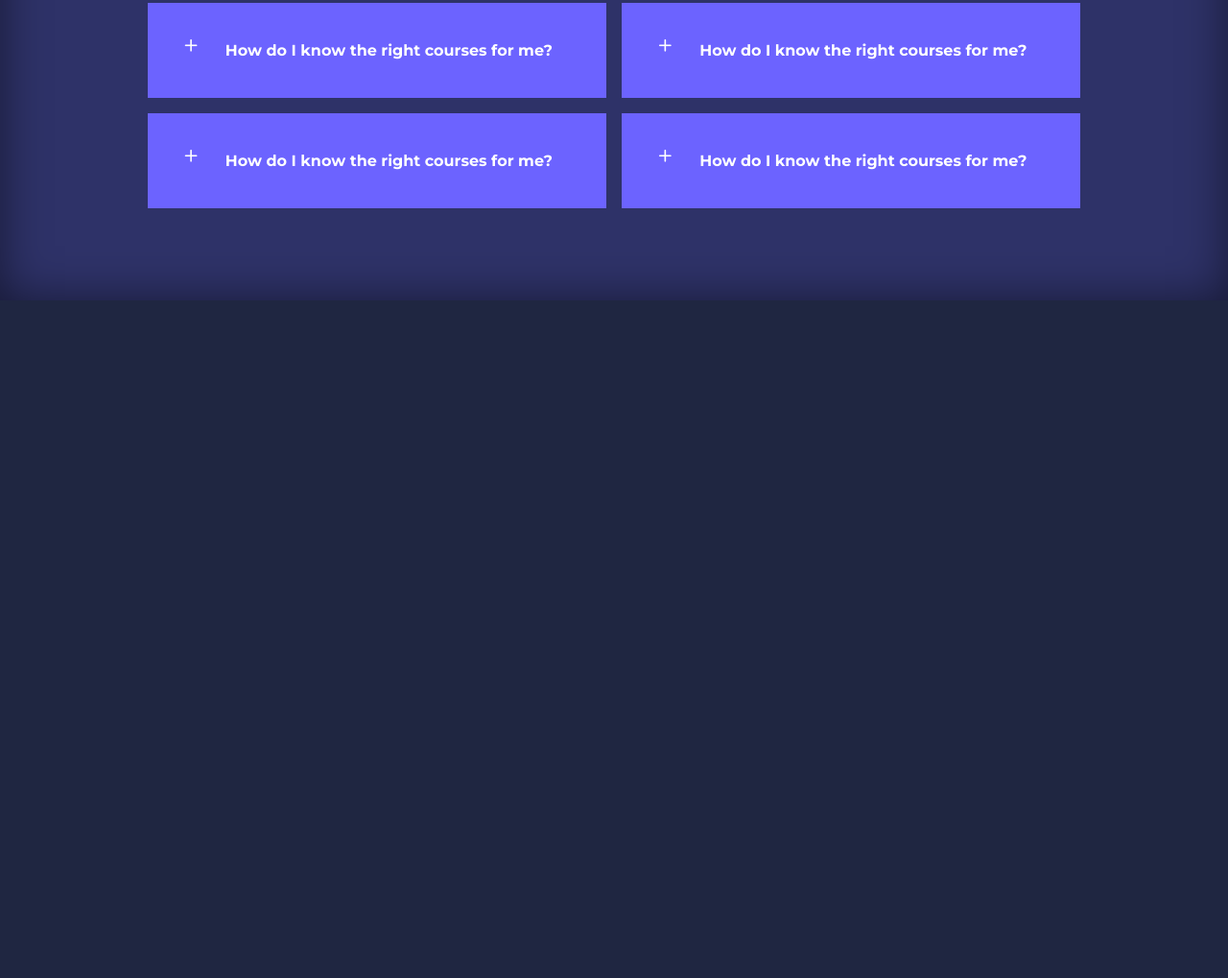
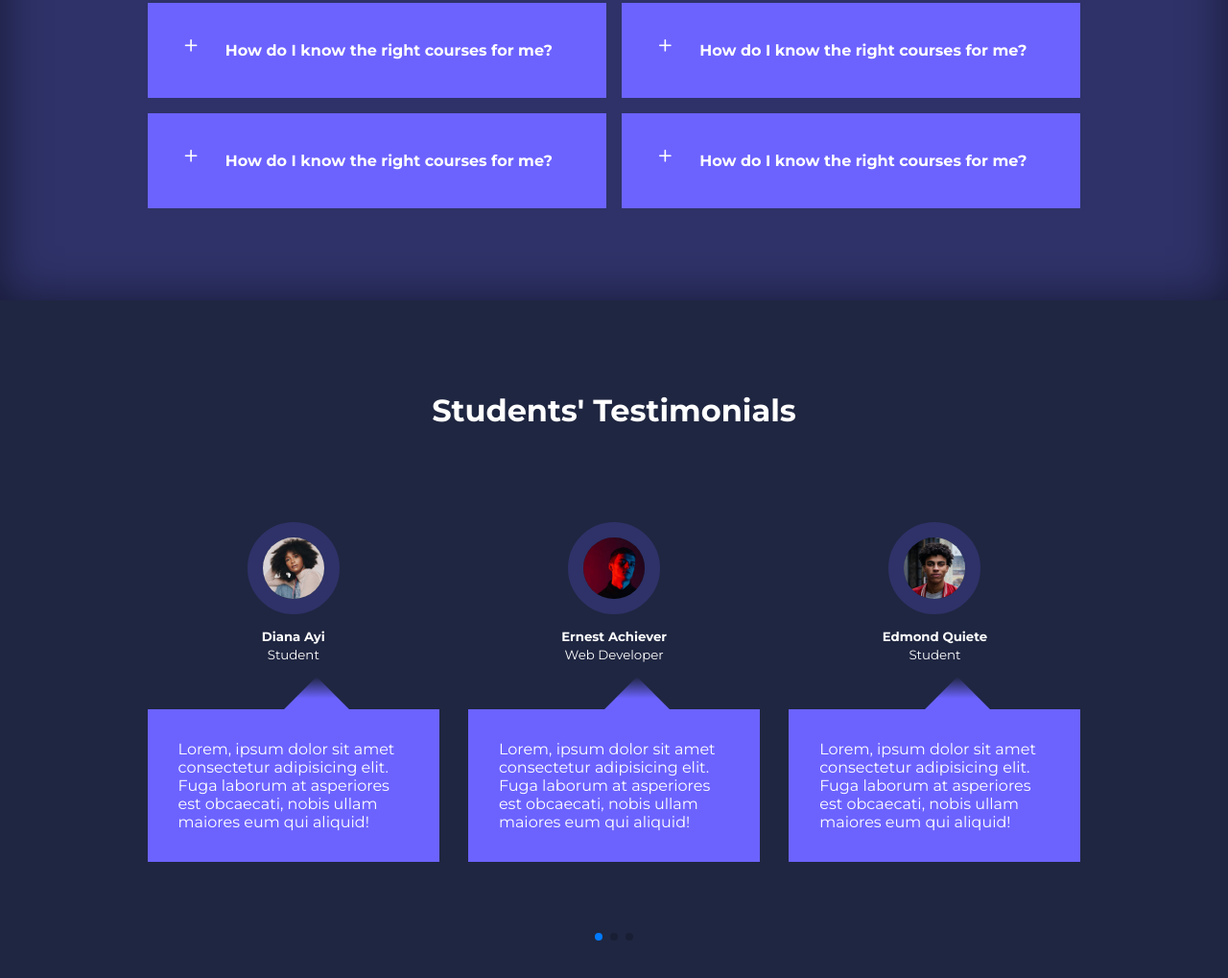
Before and after one commit to mriccelli75/education-multipage-site, a plain HTML site: page index.html in a window 1280 px wide. Shown: the part 2365-3384 px from the top of the page at 96% size. Before the commit the page ends 2678 px from the top, so only its background shows below. Drawn offline with nearby package versions, Linux system fonts and the light colour scheme.

Commit message:
testimonials slider

```diff
--- a/css/style.css
+++ b/css/style.css
@@ -269,3 +269,42 @@
 .faq.open p {
     display: block;
 }
+
+/* =================== Testimonials =========== */
+
+.testimonials__container {
+    overflow-x: hidden;
+    position: relative;
+    margin-bottom: 5rem;
+}
+.testimonial {
+    padding-top: 2rem;
+}
+.avatar {
+    width: 6rem;
+    height: 6rem;
+    border-radius: 50%;
+    overflow: hidden;
+    margin: 0 auto 1rem;
+    border: 1rem solid var(--color-bg1);
+}
+.testimonial__info {
+    text-align: center;
+}
+.testimonial__body {
+    background: var(--color-primary);
+    padding: 2rem;
+    margin-top: 3rem;
+    position: relative;
+}
+.testimonial__body::before {
+    content: "";
+    display: block;
+    background: linear-gradient(135deg, transparent, var(--color-primary), var(--color-primary),var(--color-primary));
+    width: 3rem;
+    height: 3rem;
+    position: absolute;
+    left: 50%;
+    top: -1.5rem;
+    transform: rotate(45deg);
+}
--- a/index.html
+++ b/index.html
@@ -11,6 +11,7 @@
     <link rel="preconnect" href="https://fonts.googleapis.com">
     <link rel="preconnect" href="https://fonts.gstatic.com" crossorigin>
     <link href="https://fonts.googleapis.com/css2?family=Montserrat:wght@300;400;600;700;800&family=Roboto:ital,wght@0,400;0,500;0,700;1,300&display=swap" rel="stylesheet">
+    <link rel="stylesheet" href="https://cdn.jsdelivr.net/npm/swiper@8/swiper-bundle.min.css"/>
     <!-- custom css -->
     <link rel="stylesheet" href="css/style.css">
 </head>
@@ -173,6 +174,77 @@
         </article>
     </div>
 </section>
+<!-- Testimonials section -->
+<section class="container testimonials__container mySwiper">
+    <h2>Students' Testimonials</h2>
+    <div class="swiper-wrapper">
+        <article class="testimonial swiper-slide">
+            <div class="avatar">
+                <img src="./images/avatar1.jpg" alt="">
+            </div>
+            <div class="testimonial__info">
+                <h5>Diana Ayi</h5>
+                <small>Student</small>
+            </div>
+            <div class="testimonial__body">
+                Lorem, ipsum dolor sit amet consectetur adipisicing elit. Fuga laborum at asperiores est obcaecati, nobis ullam maiores eum qui aliquid!
+            </div>
+        </article>
+        <article class="testimonial swiper-slide">
+            <div class="avatar">
+                <img src="./images/avatar2.jpg" alt="">
+            </div>
+            <div class="testimonial__info">
+                <h5>Ernest Achiever</h5>
+                <small>Web Developer</small>
+            </div>
+            <div class="testimonial__body">
+                Lorem, ipsum dolor sit amet consectetur adipisicing elit. Fuga laborum at asperiores est obcaecati, nobis ullam maiores eum qui aliquid!
+            </div>
+        </article>
+        <article class="testimonial swiper-slide">
+            <div class="avatar">
+                <img src="./images/avatar3.jpg" alt="">
+            </div>
+            <div class="testimonial__info">
+                <h5>Edmond Quiete</h5>
+                <small>Student</small>
+            </div>
+            <div class="testimonial__body">
+                Lorem, ipsum dolor sit amet consectetur adipisicing elit. Fuga laborum at asperiores est obcaecati, nobis ullam maiores eum qui aliquid!
+            </div>
+        </article>
+        <article class="testimonial swiper-slide">
+            <div class="avatar">
+                <img src="./images/avatar4.jpg" alt="">
+            </div>
+            <div class="testimonial__info">
+                <h5>Edmond Quiete</h5>
+                <small>Student</small>
+            </div>
+            <div class="testimonial__body">
+                Lorem, ipsum dolor sit amet consectetur adipisicing elit. Fuga laborum at asperiores est obcaecati, nobis ullam maiores eum qui aliquid!
+            </div>
+        </article>
+        <article class="testimonial swiper-slide">
+            <div class="avatar">
+                <img src="./images/avatar5.jpg" alt="">
+            </div>
+            <div class="testimonial__info">
+                <h5>Edmond Quiete</h5>
+                <small>Student</small>
+            </div>
+            <div class="testimonial__body">
+                Lorem, ipsum dolor sit amet consectetur adipisicing elit. Fuga laborum at asperiores est obcaecati, nobis ullam maiores eum qui aliquid!
+            </div>
+        </article>
+    </div>
+    <div class="swiper-pagination"></div>
+
+</section>
+<script src="https://cdn.jsdelivr.net/npm/swiper@8/swiper-bundle.min.js"></script>
+
 <script src="main.js"></script>
+
 </body>
 </html>
--- a/main.js
+++ b/main.js
@@ -20,3 +20,18 @@
         }
     })
 })
+
+var swiper = new Swiper(".mySwiper", {
+    slidesPerView: 1,
+    spaceBetween: 30,
+    pagination: {
+      el: ".swiper-pagination",
+      clickable: true,
+    },
+    // when window width is >= 600px
+    breakpoints: {
+        600: {
+            slidesPerView: 3
+        }
+    }
+  });
```
